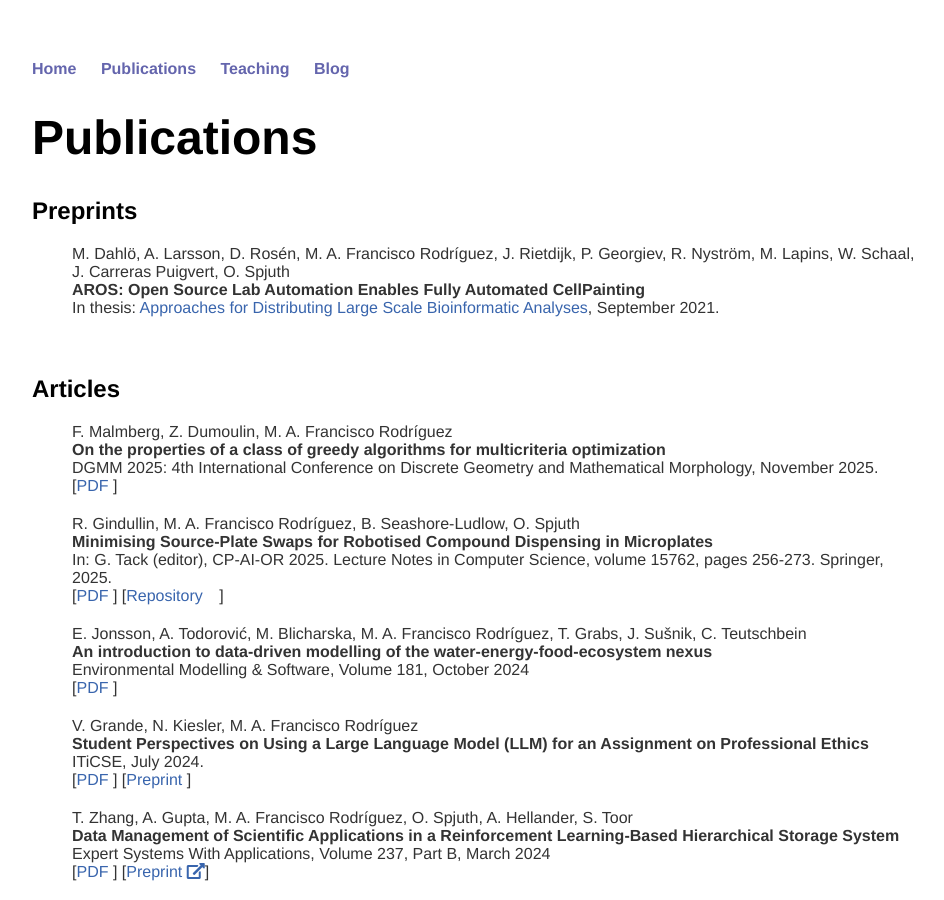
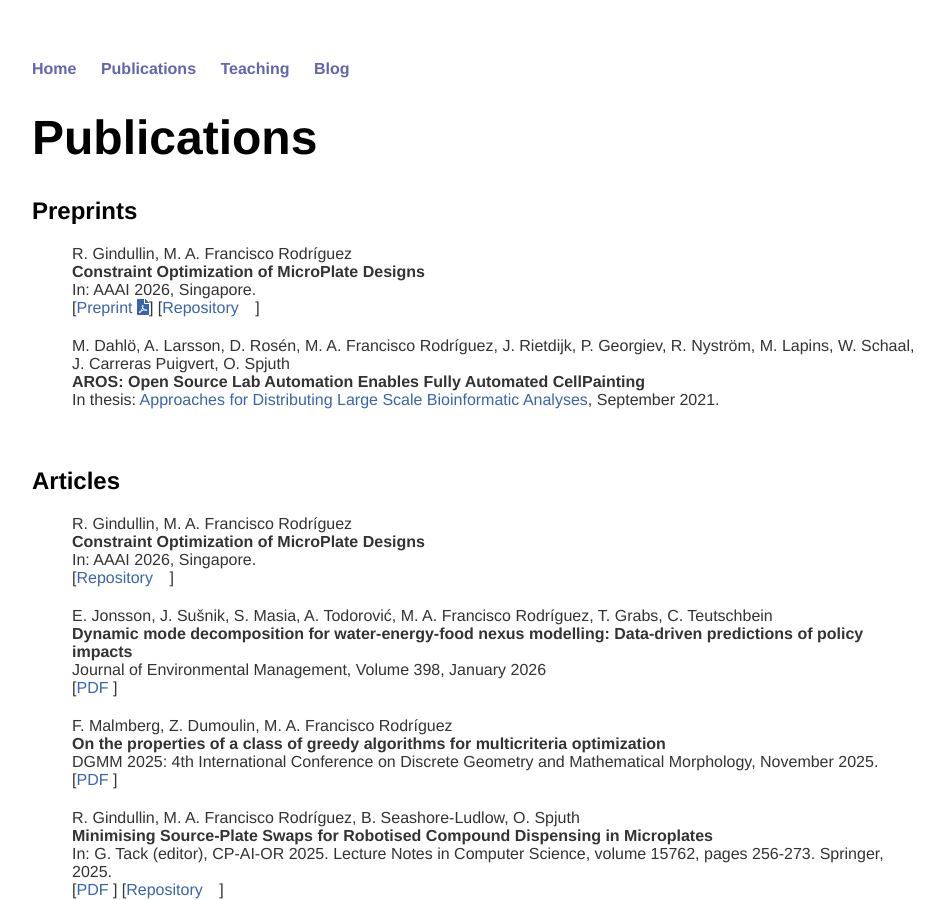
Before and after one commit to andreina-francisco/andreina-francisco.github.io, a Jekyll site: the page built from cv/index.html, in a window 1280 px wide and 900 px high. Shown: the whole window, without its empty margins (160-1104 px from the left). Built offline with Jekyll 4.4.1, drawn with Linux system fonts in a browser that asks for light colours; nearby versions of some CDN libraries; a style sheet for code colours, icons or effects is not loaded.

Commit message:
January 2026 papers

```diff
--- a/cv/index.html
+++ b/cv/index.html
@@ -9,6 +9,18 @@ title: Mar&iacute;a Andre&iacute;na Francisco Rodr&iacute;guez
 <h2>Preprints</h2>
 
   <ul class="publist">
+    <li class="pub @">
+    <span class="author">R. Gindullin, M. A. Francisco Rodr&iacute;guez</span><br />
+    <span class="title">Constraint Optimization of MicroPlate Designs</span>
+    <br />
+    <span class="note">In: AAAI 2026, Singapore.</span><br />
+   <!-- [<a class="text"
+    href="https://link.springer.com/chapter/10.1007/978-3-031-95973-8_16">PDF <i
+    class="ai ai-doi ai-1x"></i></a>] --> [<a class="text"
+    href="https://papers.ssrn.com/sol3/papers.cfm?abstract_id=6083121">Preprint
+    <i class="fas fa-file-pdf"></i></a>]
+    [<a class="text" href="https://github.com/astra-uu-se/MPLACE">Repository <i class="fa-brands fa-github"></i></a>]
+    </li>
 
     <li class="pub @">
     <span class="author">M. Dahl&ouml;, A. Larsson, D. Ros&eacute;n,
@@ -25,6 +37,32 @@ title: Mar&iacute;a Andre&iacute;na Francisco Rodr&iacute;guez
   <h2>Articles</h2>
 
   <ul class="publist">
+
+    <li class="pub @">
+    <span class="author">R. Gindullin, M. A. Francisco Rodr&iacute;guez</span><br />
+    <span class="title">Constraint Optimization of MicroPlate Designs</span>
+    <br />
+    <span class="note">In: AAAI 2026, Singapore.</span><br />
+   <!-- [<a class="text"
+    href="https://link.springer.com/chapter/10.1007/978-3-031-95973-8_16">PDF <i
+    class="ai ai-doi ai-1x"></i></a>] [<a class="text"
+    href="http://www.it.uu.se/research/group/optimisation/publications/CPAIOR16.pdf">Preprint
+    <i class="fas fa-file-pdf"></i></a>] -->
+    [<a class="text" href="https://github.com/astra-uu-se/COMPD">Repository <i class="fa-brands fa-github"></i></a>]
+    </li>
+
+
+   <li class="pub @">
+    <span class="author">E. Jonsson, J. Su&scaron;nik, S. Masia,
+    A. Todorovi&cacute;, M. A. Francisco Rodr&iacute;guez,
+    T. Grabs, C. Teutschbein </span><br />
+    <span class="title">Dynamic mode decomposition for water-energy-food nexus modelling: Data-driven predictions of policy impacts</span><br />
+    <span class="note">
+    Journal of Environmental Management, Volume 398, January 2026
+    </span><br />
+    [<a class="text" href="https://doi.org/10.1016/j.jenvman.2025.128419">PDF <i class="ai ai-doi"></i></a>]
+    </li>
+
 
     <li class="pub @">
     <span class="author"> F. Malmberg, Z. Dumoulin, M. A. Francisco
```
